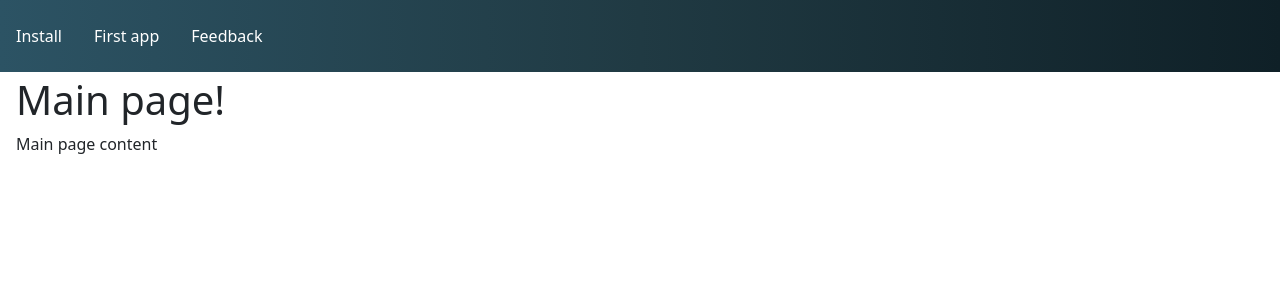
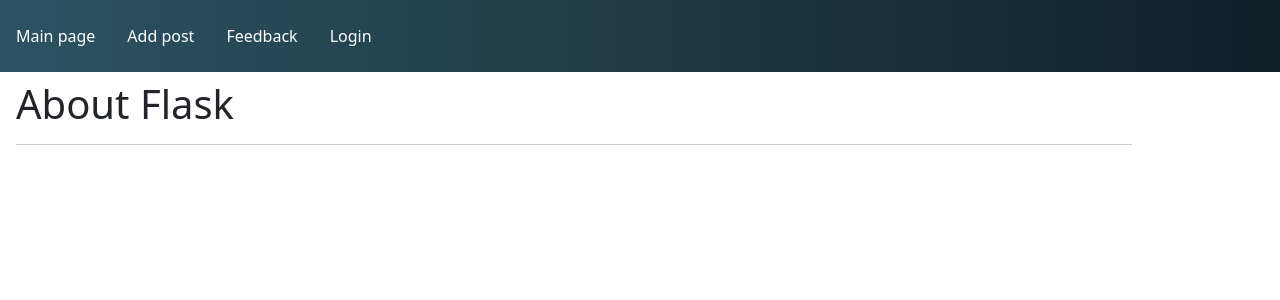
Before and after one commit to KirylDumanski/Flask-Blog, a Flask app: page / in a window 1280 px wide. Shown: the top 300 px of the page. Run offline with Flask 2, Linux system fonts and the light colour scheme.

Commit message:
Make some refactoring, few style changes, add sqlite connection via SQLAlchemy

```diff
--- a/app.py
+++ b/app.py
@@ -1,17 +1,23 @@
 from flask import Flask, render_template, request, flash, session, redirect, url_for, abort
+from flask_sqlalchemy import SQLAlchemy
+
+SECRET_KEY = 'development_key'
+SQLALCHEMY_DATABASE_URI = 'sqlite:///flask-site.db'
 
 app = Flask(__name__)
-app.config['SECRET_KEY'] = 'aSDSfg__31f^%^&dfdTT>|21dhjkdf%^*=--0234ksldfn'
+app.config.from_object(__name__)
+db = SQLAlchemy(app)
 
-menu = [{"name": "Install", "url": "install-flask"},
-        {"name": "First app", "url": "first-app"},
-        {"name": "Feedback", "url": "feedback"}]
+menu = [{"name": "Main page", "url": "index"},
+        {"name": "Add post", "url": "add-post"},
+        {"name": "Feedback", "url": "feedback"},
+        {"name": "Login", "url": "login"}]
 
 
 @app.route("/index")
 @app.route("/")
 def index():
-    return render_template('index.html', title='Main page!', menu=menu)
+    return render_template('index.html', title='Main page', menu=menu)
 
 
 @app.route("/feedback", methods=["POST", "GET"])
--- a/static/css/styles.css
+++ b/static/css/styles.css
@@ -1,4 +1,4 @@
-div.mainmenu {
+.mainmenu {
     background: #0F2027;  /* fallback for old browsers */
     background: -webkit-linear-gradient(to right, #2C5364, #203A43, #0F2027);  /* Chrome 10-25, Safari 5.1-6 */
     background: linear-gradient(to right, #2C5364, #203A43, #0F2027); /* W3C, IE 10+/ Edge, Firefox 16+, Chrome 26+, Opera 12+, Safari 7+ */
@@ -6,6 +6,11 @@
 
 a.nav-link {
     color: white;
+}
+
+a.nav-link:hover {
+    color: #A2FD93;
+    cursor: pointer;
 }
 
 .flash {
--- a/templates/base.html
+++ b/templates/base.html
@@ -29,13 +29,8 @@
 </header>
 
 <body>
-<div class="container" style="margin: 4px;">
+<div class="container mt-2" style="margin-left: 4px;">
   {%block content-%}
-    {%if title%}
-      <h1>{{title}}</h1>
-    {%else%}
-      <h1>Про Flask</h1>
-    {%endif%}
   {%endblock%}
 </div>
 </body>
--- a/templates/index.html
+++ b/templates/index.html
@@ -2,5 +2,6 @@
 
 {%block content%}
   {{super()}}
-<p>Main page content</p>
+<h1>About Flask</h1>
+<hr>
 {%endblock%}
```
